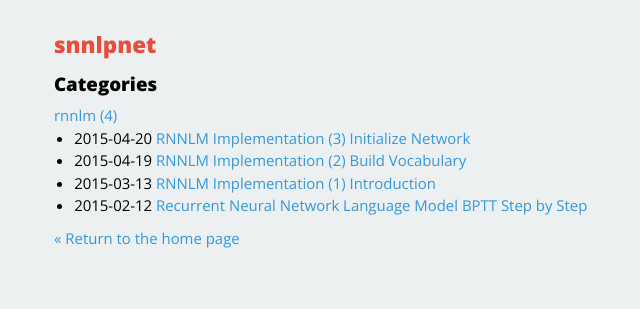
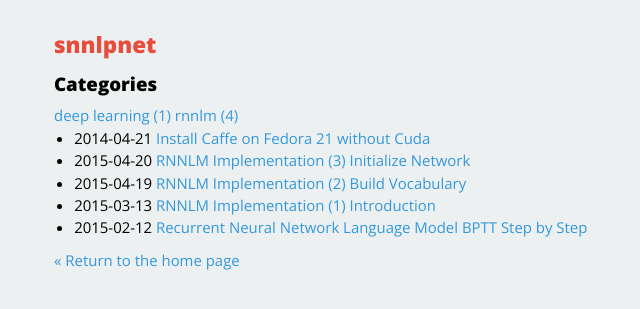
Before and after one commit to zeeeyang/zeeeyang.github.io, a Jekyll site: the page built from categories.md, in a window 1280 px wide. Shown: the top 309 px of the page, without its empty margins (124-764 px from the left). Built offline with Jekyll 4.4.1, drawn with Linux system fonts in a browser that asks for light colours; Markdown is read by kramdown in place of the engine named in the settings.

Commit message:
add caffe installing problems

```diff
--- /dev/null
+++ b/_posts/2015-04-21-install-caffe-on-fedora-21-without-cuda.markdown
@@ -0,0 +1,14 @@
+---
+title: Install Caffe on Fedora 21 without Cuda
+date: 2014-04-21 16:39
+categories:
+    - deep learning
+tags:
+    - caffe
+comments: true
+layout: post
+---
+Install [caffe](https://github.com/BVLC/caffe) on fedora 21 is not easy.
+I met with many problems.
+##Problem 1
+##Problem 2
```
Also changed, not shown: _posts/2015-04-20-RNNLM-InitNet.markdown (line endings or trailing spaces).
